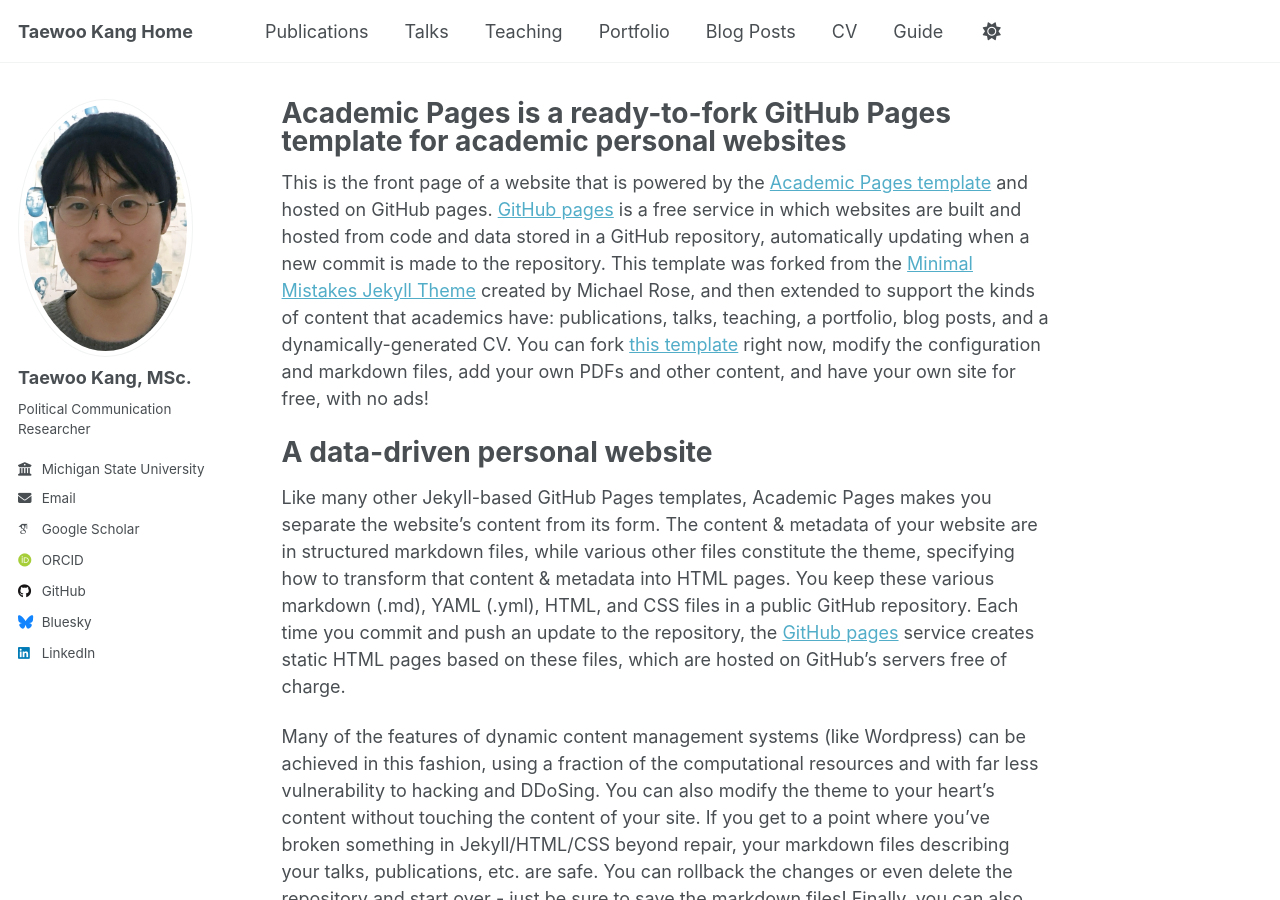
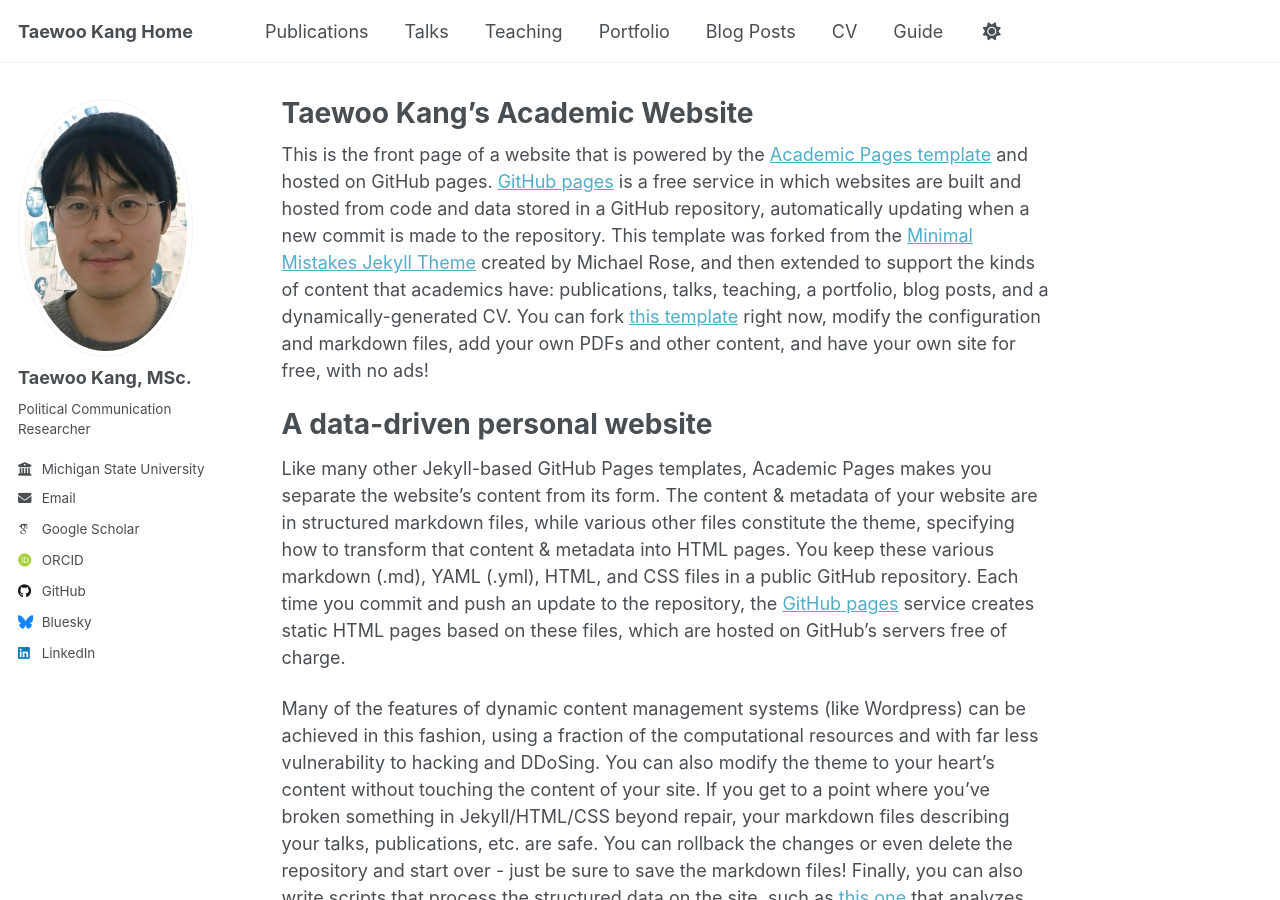
Before and after one commit to kteen2k/taewookang, a Jekyll site: the page built from _pages/about.md, in a window 1280 px wide and 900 px high. Built offline with Jekyll 4.4.1, drawn with Linux system fonts in a browser that asks for light colours; some web fonts are replaced.

Commit message:
about.md

```diff
--- a/_pages/about.md
+++ b/_pages/about.md
@@ -1,6 +1,6 @@
 ---
 permalink: /
-title: "Academic Pages is a ready-to-fork GitHub Pages template for academic personal websites"
+title: "Taewoo Kang's Academic Website"
 author_profile: true
 redirect_from:
   - /about/
```
